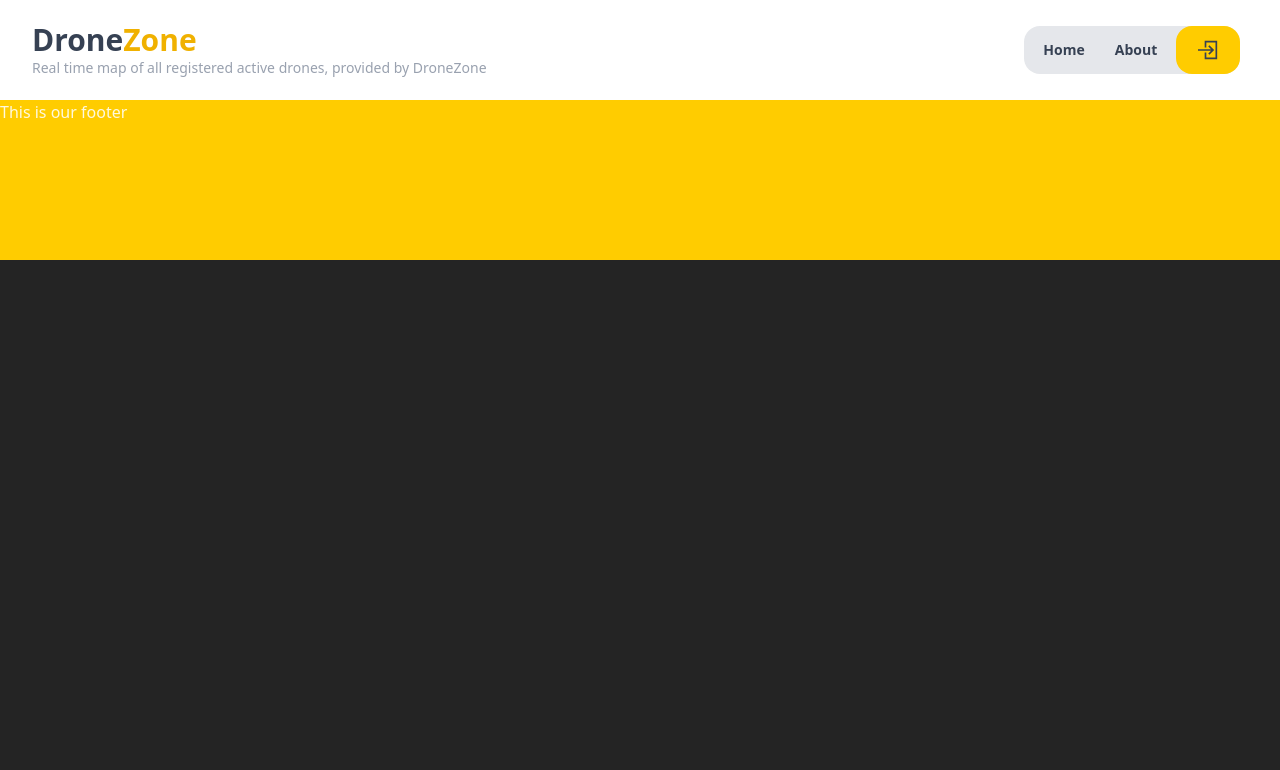
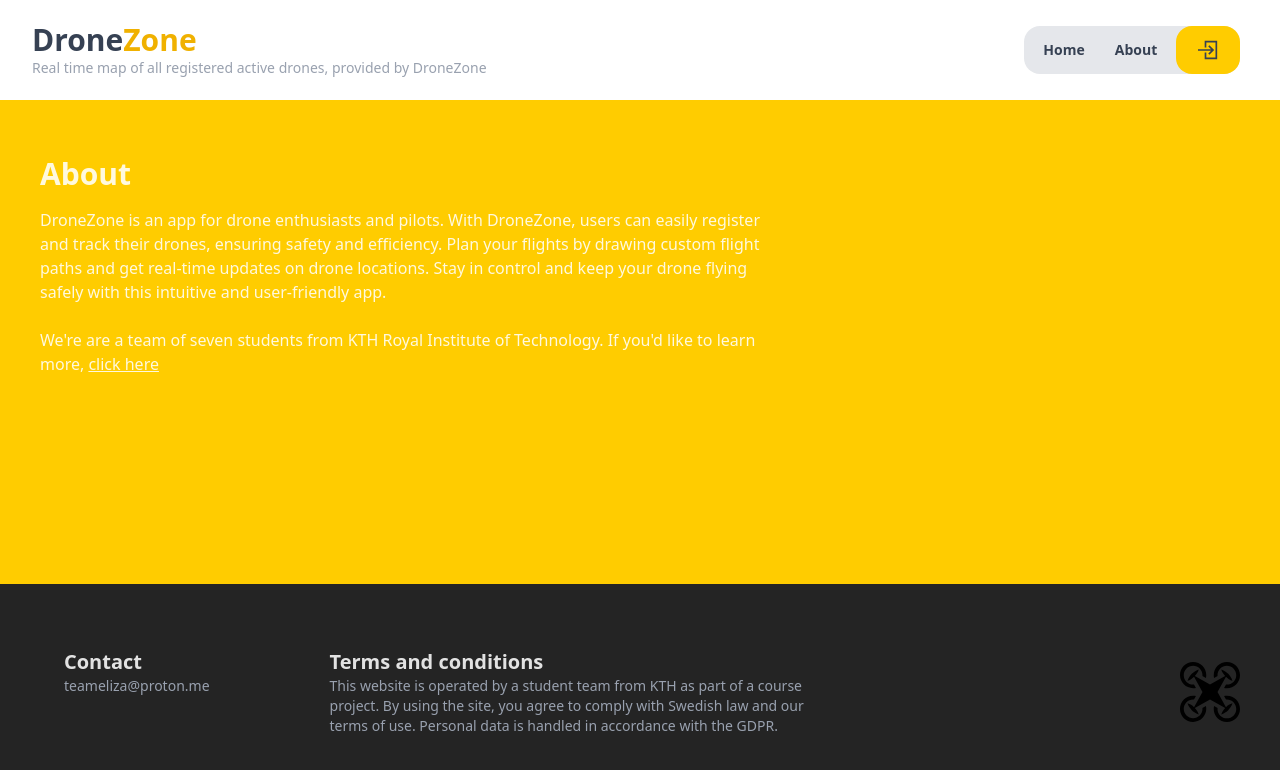
Before and after one commit to andensanden/DroneZone, a React (Vite) app in the folder dronezone/: page /about in a window 1280 px wide. Shown: the top 770 px of the page. Built offline with nearby package versions, Linux system fonts and the light colour scheme.

Commit message:
feat: version 1 of about us page is done for computer view

```diff
--- /dev/null
+++ b/dronezone/src/componets/aboutInfo.jsx
@@ -0,0 +1,17 @@
+
+
+
+export function AboutInfo() {
+  return (
+    <div className="bg-primary-yellow p-10 w-full grow ">
+      <div className="flex flex-col max-w-5/8">
+            <h2 className="text-3xl font-bold my-4">About</h2>
+            <p className="mb-6">DroneZone is an app for drone enthusiasts and pilots. With DroneZone, users can easily register and track their drones, ensuring safety and efficiency. Plan your flights by drawing custom flight paths and get real-time updates on drone locations. Stay in control and keep your drone flying safely with this intuitive and user-friendly app.
+            </p>
+            <p>
+              We're are a team of seven students from KTH Royal Institute of Technology. If you'd like to learn more, <span><a href="https://github.com/II1305" target="_blank" className="text-primary-light-blue underline">click here</a></span>
+            </p>
+        </div>
+    </div>
+  )
+}
--- a/dronezone/src/componets/footer.jsx
+++ b/dronezone/src/componets/footer.jsx
@@ -1,8 +1,25 @@
-
-
+import { Logo } from "@/componets/logo";
 
 export function Footer() {
   return (
-    <div className="bg-primary-yellow h-40">This is our footer</div>
+    <div className="flex items-center justify-center relative ">
+        <div className="flex flex-row gap-30  basis-1/2 flex-grow p-16">
+            <div className="flex flex-col">
+                <h2 className="font-bold text-xl">Contact</h2>
+                <p className="text-sm text-gray-400">
+                teameliza@proton.me
+                </p>
+            </div>
+            <div className="flex flex-col">
+                <h2 className="font-bold text-xl">Terms and conditions</h2>
+                <p className="text-sm text-gray-400">
+                    This website is operated by a student team from KTH as part of a course project. By using the site, you agree to comply with Swedish law and our terms of use. Personal data is handled in accordance with the GDPR.
+                </p>
+            </div>
+        </div>
+        <div className="flex items-center justify-end p-10 ">
+            <Logo />
+        </div>
+    </div>
   )
 }
--- /dev/null
+++ b/dronezone/src/componets/logo.jsx
@@ -0,0 +1,11 @@
+export function Logo() {
+  return (
+        <svg width="20%" height="20%" viewBox="0 0 1200 1200" xmlns="http://www.w3.org/2000/svg">
+                <path d="m751.73 279.9c-0.52734-5.7734-1.7266-11.398-1.7266-17.398 0-103.35 84.074-187.5 187.5-187.5s187.5 84.148 187.5 187.5c0 103.43-84.074 187.5-187.5 187.5-6 0-11.551-1.1992-17.398-1.7266l-39.074 70.352c18.223 3.9766 36.973 6.375 56.473 6.375 145.05 0 262.5-117.45 262.5-262.5 0-144.98-117.45-262.5-262.5-262.5s-262.5 117.52-262.5 262.5c0 19.426 2.3984 38.25 6.4492 56.477z"/>
+                <path d="m262.5 525c19.426 0 38.25-2.3984 56.477-6.4492l-39.078-70.277c-5.8477 0.52734-11.398 1.7266-17.398 1.7266-103.35 0-187.5-84.074-187.5-187.5 0-103.35 84.148-187.5 187.5-187.5s187.5 84.148 187.5 187.5c0 6-1.1992 11.551-1.7266 17.398l70.352 39.074c3.9766-18.223 6.375-37.047 6.375-56.473 0-144.98-117.45-262.5-262.5-262.5s-262.5 117.52-262.5 262.5c0 145.05 117.45 262.5 262.5 262.5z"/>
+                <path d="m937.5 675c-19.5 0-38.25 2.4766-56.477 6.4492l39.074 70.352c5.8516-0.60156 11.477-1.8008 17.402-1.8008 103.43 0 187.5 84.074 187.5 187.5s-84.074 187.5-187.5 187.5-187.5-84.074-187.5-187.5c0-5.9258 1.1992-11.551 1.7266-17.398l-70.352-39.074c-3.9766 18.223-6.375 37.047-6.375 56.473 0 145.05 117.45 262.5 262.5 262.5s262.5-117.45 262.5-262.5-117.45-262.5-262.5-262.5z"/>
+                <path d="m448.27 920.1c0.52734 5.8477 1.7266 11.473 1.7266 17.398 0 103.43-84.148 187.5-187.5 187.5s-187.5-84.074-187.5-187.5 84.148-187.5 187.5-187.5c6 0 11.551 1.2734 17.398 1.7266l39.074-70.352c-18.223-3.9766-37.047-6.375-56.473-6.375-145.05 0-262.5 117.45-262.5 262.5s117.45 262.5 262.5 262.5 262.5-117.45 262.5-262.5c0-19.426-2.3984-38.25-6.4492-56.477z"/>
+                <path d="m857.18 978.68c-13.273 21.148-24.602 44.398-32.176 71.25 33.602-9.4492 61.5-24.676 86.773-42.602 18.602-13.273 35.926-27.75 52.199-43.352 15.449-16.199 29.773-33.375 42.977-51.824 18-25.352 33.375-53.324 42.977-87.148-26.926 7.6484-50.102 18.977-71.324 32.324-21.824 13.648-41.398 29.625-59.852 46.648l-168.75-303.97 168.82-303.9c18.449 17.102 38.023 33.074 59.852 46.727 21.223 13.273 44.398 24.598 71.324 32.172-9.5234-33.898-24.898-61.875-42.898-87.227-13.199-18.449-27.602-35.699-43.051-51.75-16.352-15.523-33.602-30.074-52.273-43.273-25.277-17.926-53.176-33.227-86.777-42.75 7.6484 26.852 18.977 50.023 32.324 71.324 13.648 21.824 29.625 41.398 46.648 59.852l-303.97 168.82-303.98-168.82c17.176-18.449 33.074-37.949 46.801-59.852 13.277-21.223 24.527-44.398 32.176-71.324-33.676 9.4492-61.648 24.75-86.852 42.602-18.602 13.273-35.926 27.75-52.125 43.352-15.523 16.195-29.848 33.445-43.047 51.898-18 25.348-33.375 53.398-42.977 87.148 26.852-7.6484 50.023-18.977 71.25-32.324 21.824-13.648 41.398-29.625 59.852-46.648l168.9 303.97-168.82 303.98c-18.449-17.102-38.023-33-59.852-46.648-21.301-13.352-44.473-24.68-71.324-32.328 9.6016 33.75 24.977 61.801 42.977 87.148 13.125 18.449 27.602 35.699 42.977 51.824 16.273 15.602 33.523 30.074 52.199 43.352 25.273 17.926 53.172 33.152 86.848 42.676-7.5742-26.926-18.898-50.102-32.176-71.324-13.648-21.824-29.625-41.398-46.727-59.852l303.9-168.82 303.9 168.82c-17.098 18.375-33.074 38.027-46.723 59.852z"/>
+        </svg>
+  )
+}
--- a/dronezone/src/pages/AboutUs.jsx
+++ b/dronezone/src/pages/AboutUs.jsx
@@ -1,10 +1,14 @@
+
+import { Header } from "@/componets/header";
+import { AboutInfo } from "@/componets/aboutInfo";
 import { Footer } from "@/componets/footer";
-import { Header } from "@/componets/header";
+
 
 export function AboutUs() {
   return (
-    <div>
+    <div className="h-screen flex flex-col">
       <Header />
+      <AboutInfo />
       <Footer />
     </div>
   )
```
